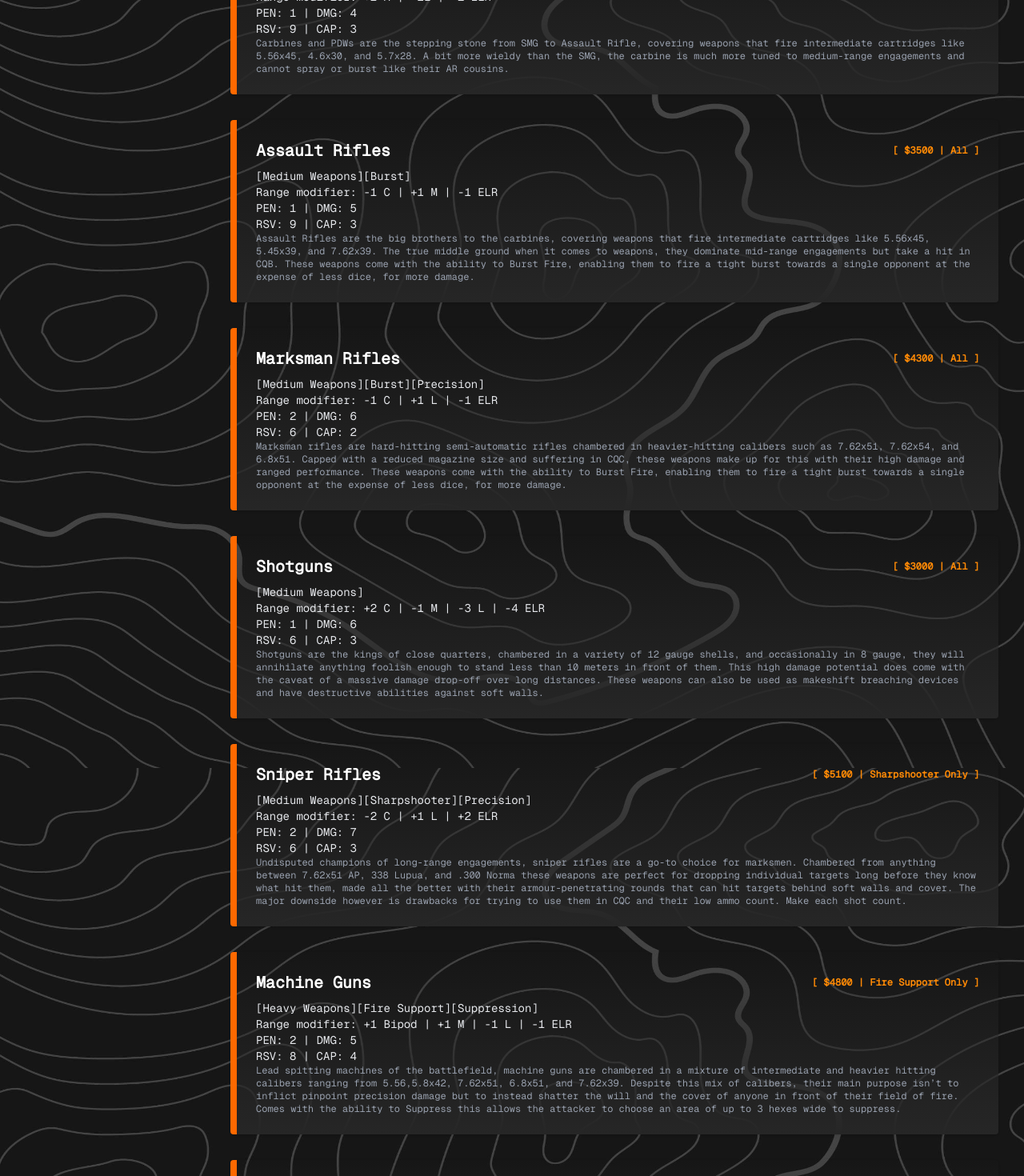
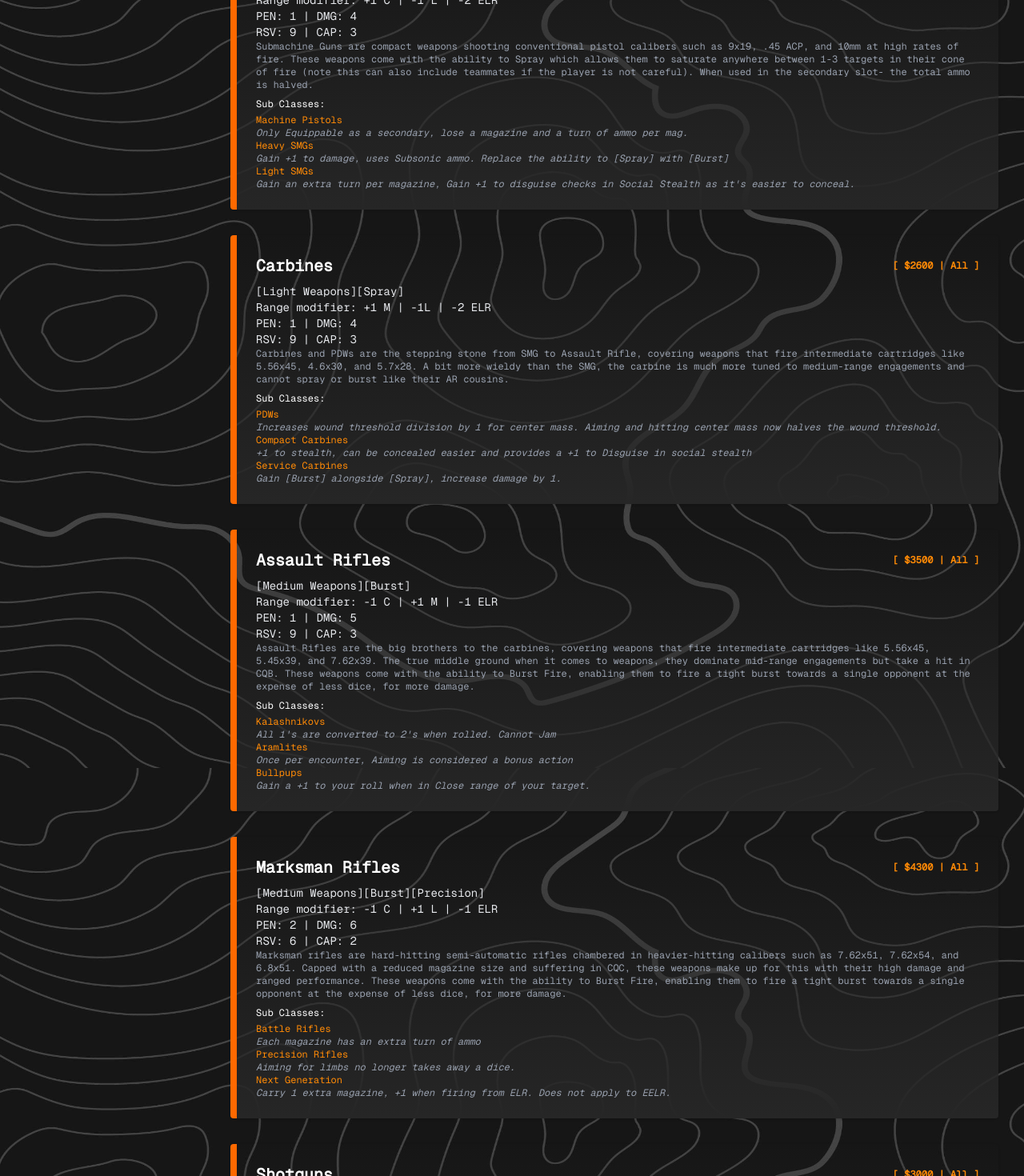
Before and after one commit to RudrNaik/CALLICOM, a React (Vite) app in the folder frontend/: page /CALLICOM/Armory in a window 1280 px wide. Shown: the part 1200-2670 px from the top of the page at 80% size. Built offline with nearby package versions, Linux system fonts and the light colour scheme.

Commit message:
added weapon families to the weaponCategories.Json file

```diff
--- a/frontend/src/components/Rulebook/EquipmentCard.jsx
+++ b/frontend/src/components/Rulebook/EquipmentCard.jsx
@@ -20,7 +20,7 @@ const GearCard = ({ gear }) => {
         {gear.description}
       </p>
 
-      {/* {gear?.families && (
+      {gear?.families && (
         <p className="whitespace-pre-line text-xs mt-2 mb-1">Sub Classes: </p>
       )}
 
@@ -29,7 +29,7 @@ const GearCard = ({ gear }) => {
           <div className="text-orange-400">{family.family}</div>
           <div className="text-xs italic text-gray-400 whitespace-pre-line">{family.effect}</div>
         </div>
-      ))} */}
+      ))}
 
     </section>
   );
--- a/frontend/src/data/weaponCategories.json
+++ b/frontend/src/data/weaponCategories.json
@@ -5,7 +5,12 @@
     "penetration": 1,
     "range": "+1 C | -2 L | -3 ELR",
     "totalTurns": 6,
-    "magazineSize": 3
+    "magazineSize": 3,
+    "families":[
+            {"family": "Wonder-9" , "effect": "Gain an extra magazine and an extra turn of ammo per magazine. Gain [Spray]"},
+            {"family": "Micros"   , "effect": "Gain a +1 to disguise checks, uses subsonic ammo" },
+            {"family": "Power-10" , "effect": "Limb shots debilitate targets by removing their ability to sprint if hit in the leg, or reducing any action involving two hands by one dice." }
+        ]
   },
   "Heavy Pistols": {
     "class": "L-Weapons",
@@ -13,7 +18,12 @@
     "penetration": 2,
     "range": "+1 M | -1 L | -2 ELR",
     "totalTurns": 4,
-    "magazineSize": 2
+    "magazineSize": 2,
+     "families":[
+            {"family": "Hand-cannons" , "effect": "Increases damage by 1. You only have one cylinder with 3 turns of ammo."},
+            {"family": "40 and 45s"   , "effect": "Alters rounds to be subsonic, retains damage." },
+            {"family": "Magnums" , "effect": "Gain [Burst]" }
+        ]
   },
   "SMGs": {
     "class": "L-Weapons",
@@ -21,7 +31,12 @@
     "penetration": 1,
     "range": "+1 C | -1 L | -2 ELR",
     "totalTurns": 9,
-    "magazineSize": 3
+    "magazineSize": 3,
+    "families":[
+            {"family": "Machine Pistols" , "effect": "Only Equippable as a secondary, lose a magazine and a turn of ammo per mag."},
+            {"family": "Heavy SMGs"   , "effect": "Gain +1 to damage, uses Subsonic ammo. Replace  the ability to [Spray] with [Burst]" },
+            {"family": "Light SMGs" , "effect": "Gain an extra turn per magazine, Gain +1 to disguise checks in Social Stealth as it's easier to conceal." }
+        ]
   },
   "Carbines": {
     "class": "L-Weapons",
@@ -29,7 +44,12 @@
     "penetration": 1,
     "range": "+1 M | -1L | -2 ELR",
     "totalTurns": 9,
-    "magazineSize": 3
+    "magazineSize": 3,
+    "families":[
+            {"family": "PDWs" , "effect": "Increases wound threshold division by 1 for center mass. Aiming and hitting center mass now halves the wound threshold."},
+            {"family": "Compact Carbines"   , "effect": "+1 to stealth, can be concealed easier and provides a +1 to Disguise in social stealth" },
+            {"family": "Service Carbines" , "effect": "Gain [Burst] alongside [Spray], increase damage by 1." }
+        ]
   },
   "Assault Rifles": {
     "class": "M-Weapons",
@@ -37,7 +57,12 @@
     "penetration": 1,
     "range": "-1 C | +1 M | -1 ELR",
     "totalTurns": 9,
-    "magazineSize": 3
+    "magazineSize": 3,
+    "families":[
+            {"family": "Kalashnikovs" , "effect": "All 1's are converted to 2's when rolled. Cannot Jam"},
+            {"family": "Aramlites"   , "effect": "Once per encounter, Aiming is considered a bonus action" },
+            {"family": "Bullpups" , "effect": "Gain a +1 to your roll when in Close range of your target." }
+        ]
   },
   "Marksman Rifles": {
     "class": "M-Weapons",
@@ -45,7 +70,12 @@
     "penetration": 2,
     "range": "-1 C | +1 L | -1 ELR",
     "totalTurns": 6,
-    "magazineSize": 2
+    "magazineSize": 2,
+    "families":[
+            {"family": "Battle Rifles" , "effect": "Each magazine has an extra turn of ammo"},
+            {"family": "Precision Rifles"   , "effect": "Aiming for limbs no longer takes away a dice." },
+            {"family": "Next Generation" , "effect": "Carry 1 extra magazine, +1 when firing from ELR. Does not apply to EELR." }
+        ]
   },
   "Shotguns": {
     "class": "M-Weapons",
@@ -53,7 +83,12 @@
     "penetration": 1,
     "range": "+2 C | -1 M | -3 L | -4 ELR",
     "totalTurns": 6,
-    "magazineSize": 3
+    "magazineSize": 3,
+    "families":[
+            {"family": "Pump-Action" , "effect": "As a bonus action, you can load a slug round that has a custom range band of -1 C | +1 L | -2 ELR"},
+            {"family": "Semi-Auto"   , "effect": "Firing at a soft wall can turn it into cover. Can be used as a breaching tool for a bonus action instead of a full action." },
+            {"family": "Automatic" , "effect": "Firing at a soft wall can turn it into either cover or remove it entirely. Gains the ability to [Spray]." }
+        ]
   },
   "Sniper Rifles": {
     "class": "M-Weapons",
@@ -61,7 +96,12 @@
     "penetration": 2,
     "range": "-2 C | +1 L | +2 ELR",
     "totalTurns": 6,
-    "magazineSize": 3
+    "magazineSize": 3,
+    "families":[
+            {"family": "Endurance Rifles" , "effect": "Each magazine has an extra turn of ammo, Gain an extra magazine."},
+            {"family": "High Caliber"   , "effect": "+1 to navigate checks when making a shot from EELR." },
+            {"family": "Fun Size" , "effect": "+1 to stealth and disguise checks. Easier to conceal in cases and luggage, +1 to disguise when in social stealth." }
+        ]
   },
   "Machine Guns": {
     "class": "H-Weapons",
@@ -69,6 +109,11 @@
     "penetration": 2,
     "range": "+1 Bipod | +1 M | -1 L | -1 ELR",
     "totalTurns": 8,
-    "magazineSize": 4
+    "magazineSize": 4,
+    "families":[
+            {"family": "LSW" , "effect": "Reduces your capacity to 3 turns, you now have 3 magazines. Gains [Burst]."},
+            {"family": "LMG"   , "effect": "Gain the ability to [Spray]." },
+            {"family": "MMG" , "effect": "Increase damage by 1. When in close range of a target, add a malus of -2." }
+        ]
   }
 }
```
Also changed, not shown: frontend/src/data/Equipment.json.
